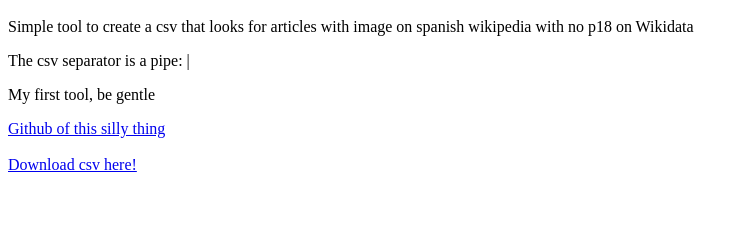
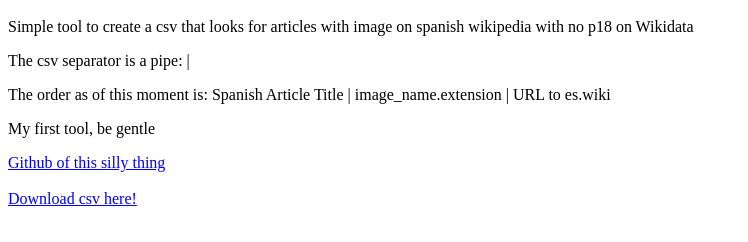
Before and after one commit to lahire/wiki-imagefinder, a plain HTML site: page index.html in a window 1280 px wide. Shown: the part 48-290 px from the top of the page, without its empty margins (0-748 px from the left). Drawn offline with Linux system fonts and the light colour scheme.

Commit message:
add index.html stuff

```diff
--- a/index.html
+++ b/index.html
@@ -3,6 +3,7 @@
 <h1> ImageFinder </h1>
 <p>Simple tool to create a csv that looks for articles with image on spanish wikipedia with no p18 on Wikidata</p>
 <p>The csv separator is a pipe: | </p>
+<p>The order as of this moment is: Spanish Article Title | image_name.extension | URL to es.wiki</p>
 <p>My first tool, be gentle</p>
 
 <a href='https://github.com/lahire/wiki-imagefinder'>Github of this silly thing</a>
```
